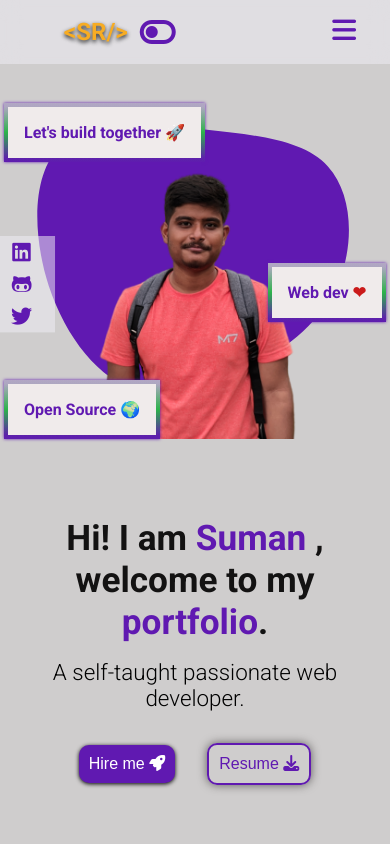
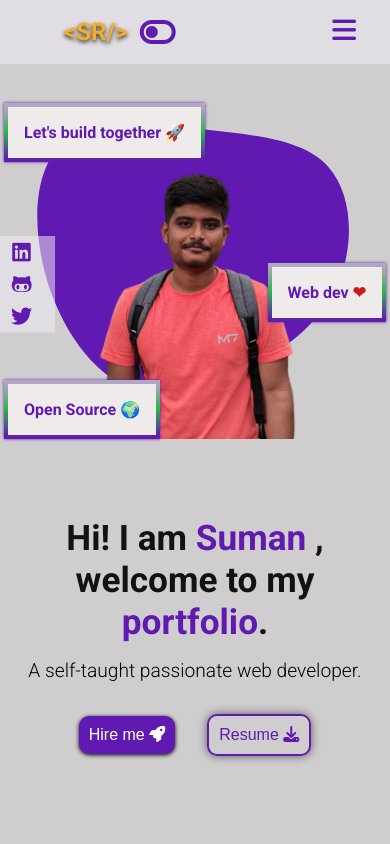
Before and after one commit to Suman373/PersonalPortfolio, a React (Create React App) app: page / in a window 390 px wide. Shown: the top 844 px of the page. Built offline with nearby package versions, Linux system fonts and the light colour scheme.

Commit message:
fix:fnt size @tech, heading highl span

```diff
--- a/src/App.css
+++ b/src/App.css
@@ -85,6 +85,9 @@ h5 {
 .heading-highlight{
     color:var(--violet);
 }
+#dark .heading-highlight{
+    color:var(--golden);
+}
 
 /* heading styles */
 .component-headings{
--- a/src/styles/Banner.css
+++ b/src/styles/Banner.css
@@ -231,6 +231,9 @@
         height: 20rem;
         width: 100vw;
     }
+    .banner-left p{
+        font-size: 1.2rem;
+    }
 
     .banner-left button {
         font-size: 1rem;
--- a/src/styles/Tech.css
+++ b/src/styles/Tech.css
@@ -106,7 +106,7 @@
         padding:0.6rem;
         box-shadow: 0 0 7px solid var(--helio-gray);
     }
-    .big-flex-box .right-side p{
+    .big-flex-box .right-side {
         min-height:12rem;
         margin:1rem auto;
         font-size:1.2rem;
```
